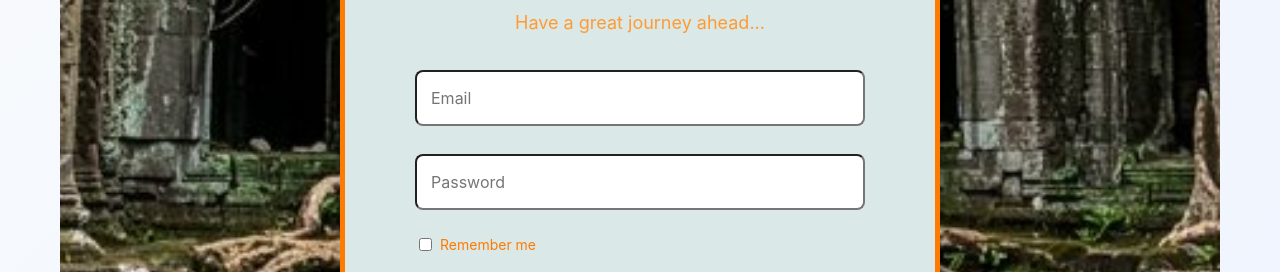
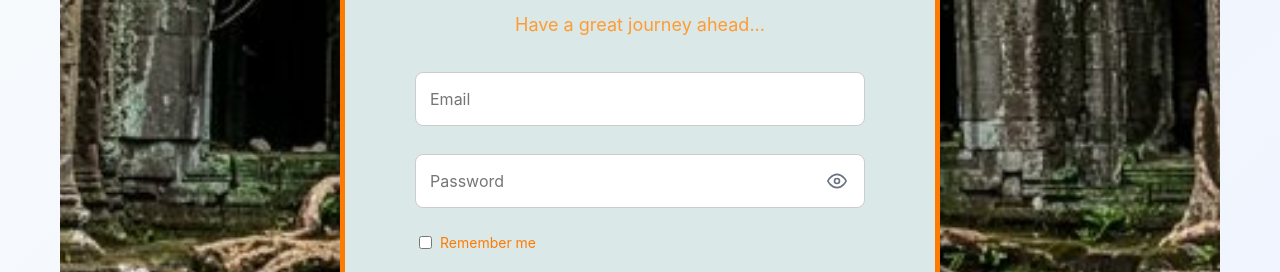
Before and after one commit to gyanu098/WebRoamNepal, a React app in the folder frontend/frontend/: page /login in a window 1280 px wide. Shown: the part 308-580 px from the top of the page. Built offline with nearby package versions, Linux system fonts and the light colour scheme; no server answers; the HTML template or start-up script is replaced by a standard one.

Commit message:
Password visibility and non-visibility icon added

```diff
--- a/frontend/frontend/src/pages/Login.css
+++ b/frontend/frontend/src/pages/Login.css
@@ -39,12 +39,42 @@
   padding: 14px;
   margin: 14px 0;
   border-radius: 8px;
+  border: 1px solid #ccc;
   outline: none;
   font-size: 16px;
+  background: #fff;
+  color: #1f2937;
 }
 
 .input-field:focus {
   border-color: #ff9b33;
+}
+
+.password-field {
+  position: relative;
+}
+
+.password-field .input-field {
+  padding-right: 44px;
+}
+
+.password-toggle {
+  position: absolute;
+  top: 50%;
+  right: 14px;
+  transform: translateY(-50%);
+  background: none;
+  border: none;
+  padding: 4px;
+  margin: 0;
+  cursor: pointer;
+  color: #6b7280;
+  display: flex;
+  align-items: center;
+}
+
+.password-toggle:hover {
+  color: #ff7b00;
 }
 
 /* Remember me */
--- a/frontend/frontend/src/pages/Login.jsx
+++ b/frontend/frontend/src/pages/Login.jsx
@@ -8,6 +8,7 @@
 const Login = () => {
   const [email, setEmail] = useState("");
   const [password, setPassword] = useState("");
+  const [showPassword, setShowPassword] = useState(false);
   const [remember, setRemember] = useState(false);
   const navigate = useNavigate();
   const { login: setAuth } = useAuth();
@@ -53,13 +54,34 @@
             value={email}
             onChange={(e) => setEmail(e.target.value)}
           />
+          <div className="password-field">
             <input
-            type="password"
+              type={showPassword ? "text" : "password"}
               placeholder="Password"
               className="input-field"
               value={password}
               onChange={(e) => setPassword(e.target.value)}
             />
+            <button
+              type="button"
+              className="password-toggle"
+              onClick={() => setShowPassword((prev) => !prev)}
+              aria-label={showPassword ? "Hide password" : "Show password"}
+              title={showPassword ? "Hide password" : "Show password"}
+            >
+              {showPassword ? (
+                <svg width="20" height="20" viewBox="0 0 24 24" fill="none" stroke="currentColor" strokeWidth="2" strokeLinecap="round" strokeLinejoin="round">
+                  <path d="M17.94 17.94A10.94 10.94 0 0 1 12 20c-7 0-11-8-11-8a20.3 20.3 0 0 1 5.06-6.06M9.9 4.24A10.94 10.94 0 0 1 12 4c7 0 11 8 11 8a20.3 20.3 0 0 1-4.22 5.22M14.12 14.12a3 3 0 1 1-4.24-4.24" />
+                  <line x1="1" y1="1" x2="23" y2="23" />
+                </svg>
+              ) : (
+                <svg width="20" height="20" viewBox="0 0 24 24" fill="none" stroke="currentColor" strokeWidth="2" strokeLinecap="round" strokeLinejoin="round">
+                  <path d="M1 12s4-8 11-8 11 8 11 8-4 8-11 8-11-8-11-8Z" />
+                  <circle cx="12" cy="12" r="3" />
+                </svg>
+              )}
+            </button>
+          </div>
 
           <div className="remember-me">
             <input
```
Lines whose indentation alone changed are shown as unchanged.
